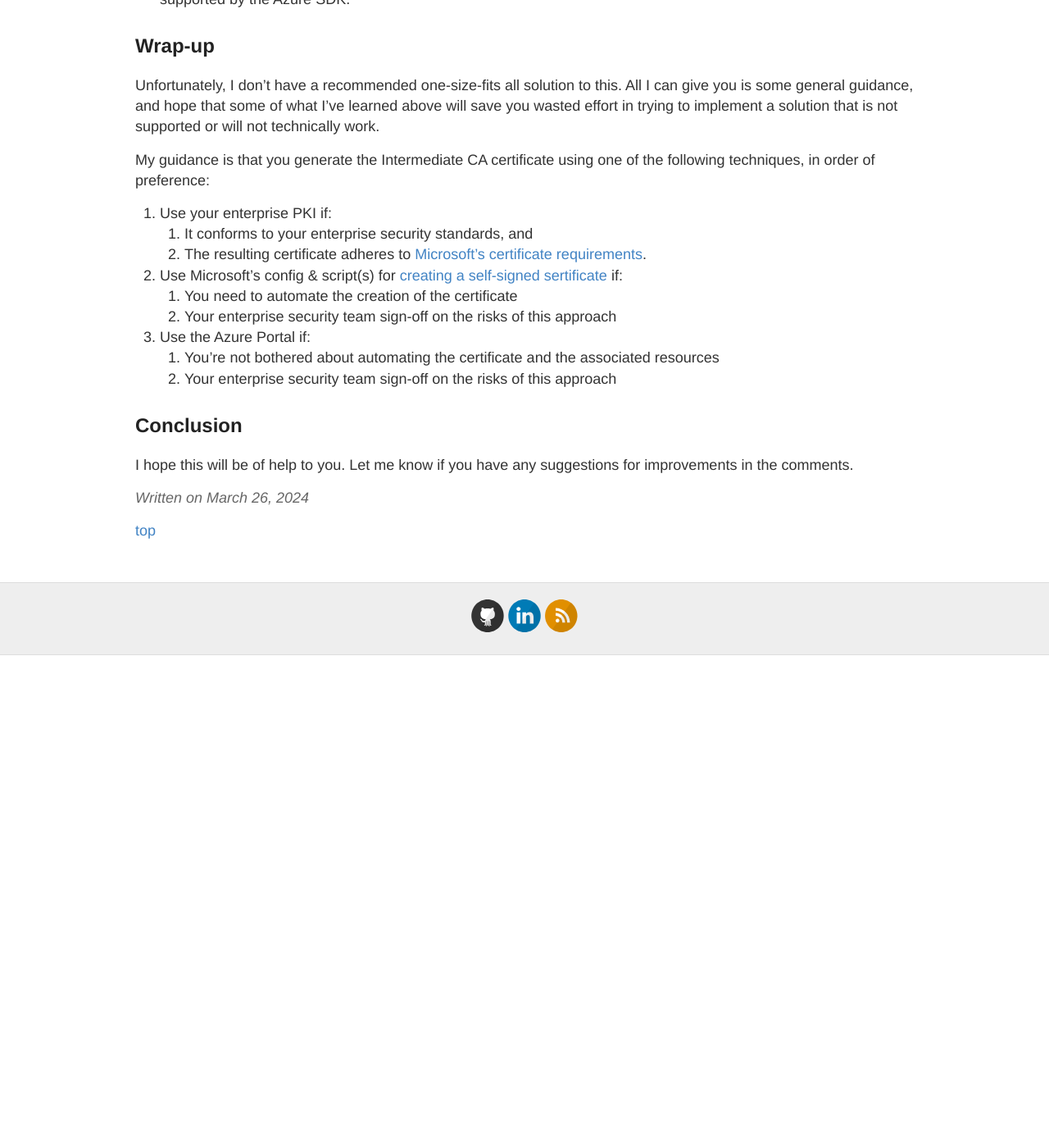
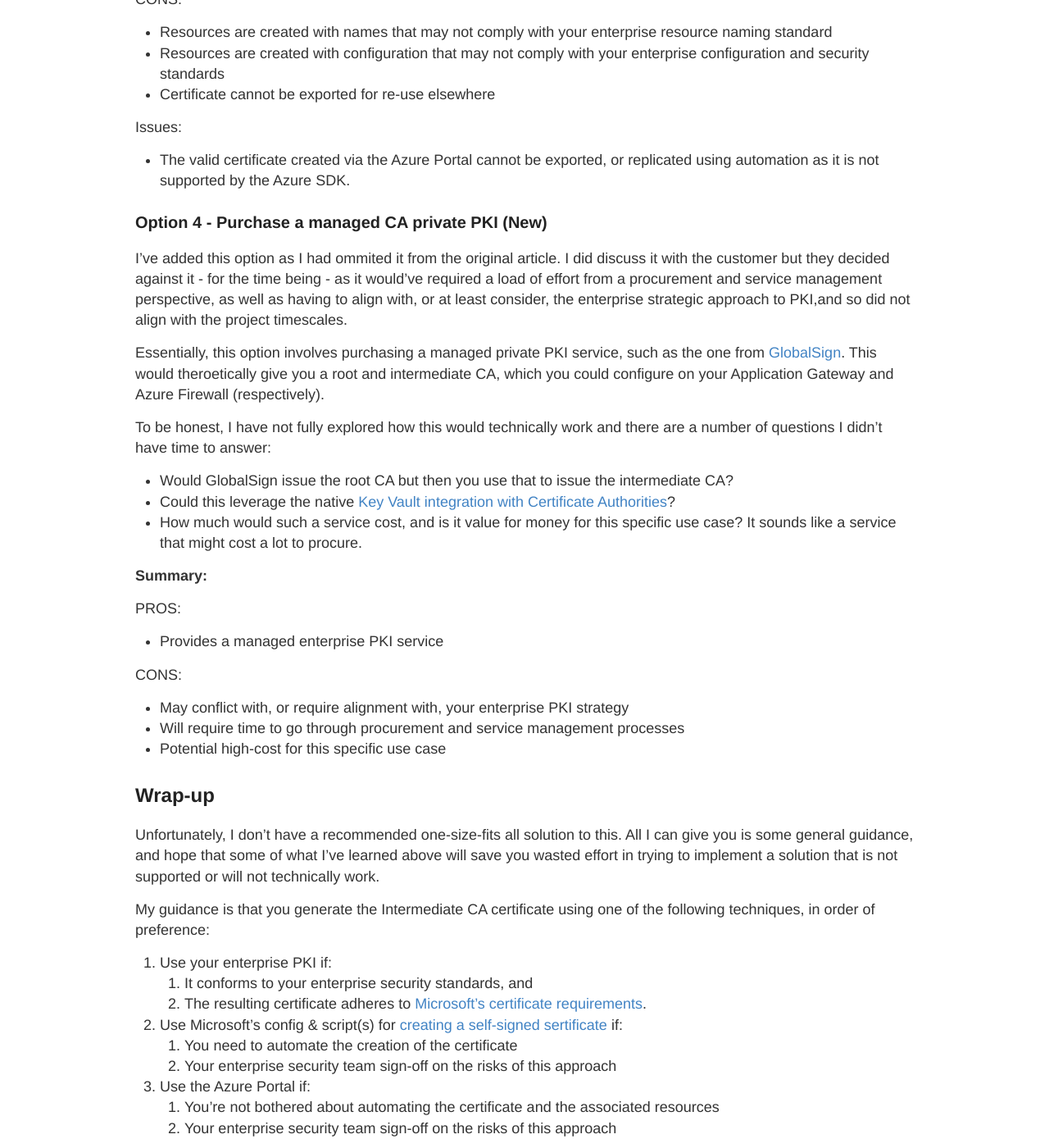
Before and after one commit to philipstreet/philipstreet.github.io, a Jekyll site: the page built from _posts/2024-03-26-TLS Inspection-for-DMZ-Azure-Application-Gateway-and-Azure-Firewall.md, in a window 1280 px wide and 1400 px high, scrolled down 3934 px. Shown: the whole window at 82% size. Built offline with Jekyll 4.4.1, drawn with Linux system fonts in a browser that asks for light colours; comment, search, counter and statistics services are not loaded; before the commit the page ends 4733 px from its top, so only the background shows below that; some of the changed text lies outside the part shown.

Commit message:
Update TLS post

```diff
--- a/_posts/2024-03-26-TLS Inspection-for-DMZ-Azure-Application-Gateway-and-Azure-Firewall.md
+++ b/_posts/2024-03-26-TLS Inspection-for-DMZ-Azure-Application-Gateway-and-Azure-Firewall.md
@@ -9,6 +9,8 @@ If the title of this article isn't long enough then the rest of the blog post wi
 I recently worked with a customer that wanted to deploy a conventional DMZ environment architecture in Azure using Azure Application Gateways and Azure Firewall, leveraging the various security features of Azure Firewall Premium SKU but specifically TLS Inspection for in-bound HTTP(S) traffic.
 
 This article specifically describes my challenges with configuring TLS Inspection in an enterprise environment.
+
+**UPDATED on 19th May 2024 after receiving a few comments and questions about [Let's Encrypt](#what-about-lets-encrypt) and [managed private PKI](#option-4---purchase-a-managed-ca-private-pki-new).**
 
 ## Architecture
 
@@ -28,11 +30,12 @@ The certificate used by Azure Firewall for TLS Inspection has [very specific req
 
 ## Options
 
-There are 3 options when configuring Azure Firewall with a CA certificate to be used for TLS Inspection, according to the official Microsoft documentation [Azure Firewall Premium Certificates](https://learn.microsoft.com/en-us/azure/firewall/premium-certificates#configure-a-certificate-in-your-policy){:target="_blank"}:
+There are 4 options when configuring Azure Firewall with a CA certificate to be used for TLS Inspection, according to the official Microsoft documentation [Azure Firewall Premium Certificates](https://learn.microsoft.com/en-us/azure/firewall/premium-certificates#configure-a-certificate-in-your-policy){:target="_blank"}:
 
 1. Create your own self-signed certificate
 2. Use your enterprise PKI to create an Intermediate CA certificate
 3. Certificate auto-generation (via the Azure Portal)
+4. Purchase a managed private PKI
 
 I'll go through each option, discuss some Pros and Cons, identify some limitations, and talk about some of the issues I encountered.
 
@@ -40,17 +43,21 @@ I'll go through each option, discuss some Pros and Cons, identify some limitatio
 
 For Dev/Test environments, Microsoft suggest [creating a self-signed sertificate](https://learn.microsoft.com/en-us/azure/firewall/premium-certificates#create-your-own-self-signed-ca-certificate){:target="_blank"} using OpenSSL and their provided config file with either the Bash or PowerShell script to generate root CA and intermediate CA certificates that you can then use on the Azure Application Gateway and AzureFirewall resources (respectively).
 
-**OpenSSL command-line?! What about Terraform?**
+#### OpenSSL command-line?! What about Terraform?
 
 I'm glad you asked, because I spent a fair amount of time on this.
 
 First of all, I tried using the [azurerm_key_vault_certificate](https://registry.terraform.io/providers/hashicorp/azurerm/latest/docs/resources/key_vault_certificate){:target="_blank"} resource but eventually discovered that the azurerm provider - or rather the Azure SDK - does not support the *Basic_Constraints* attribute required for the certificate, which is used to set the *is_ca_certitifcate* and *pathlength* properties. These certificate attribute properties are required to allow the Azure Firewall to issue temporary certificates for the TLS connection created by the Application Gateway.
 
-**After engaging Microsoft Support, they provided confirmation from the Azure Key Vault product group that there are *currently* no plans to support these features in the Azure SDK.**
+After engaging Microsoft Support, they provided confirmation from the Azure Key Vault product group that there are *currently* no plans to support these features in the Azure SDK.
 
-"Don't worry!", I hear you cry, "You can use the Hashicorp TLS provider instead."
+#### "Don't worry!", I hear you cry, "You can use the Hashicorp TLS provider instead."
 
 Yes and no... The [self_signed_cert](https://registry.terraform.io/providers/hashicorp/tls/latest/docs/resources/self_signed_cert){:target="_blank"} and [locally_signed_cert](https://registry.terraform.io/providers/hashicorp/tls/latest/docs/resources/locally_signed_cert){:target="_blank"} resources do have a *is_ca_certificate* property, BUT they do not support the required *pathlength* property. In fact, there is an outstanding, and slightly confusing, enhancement request to [add max_path_length in tls_locally_signed_cert](https://github.com/hashicorp/terraform-provider-tls/issues/296){:target="_blank"} to Hashicorp's TLS provider.
+
+#### What about Let's Encrypt?
+
+Unfortunately, Let's Encrypt can only issue X.509 certificates to enable HTTPS on websites, they do not issue intermediate CA certificates.
 
 **Summary:**
 
@@ -117,6 +124,30 @@ Issues:
 
 - The valid certificate created via the Azure Portal cannot be exported, or replicated using automation as it is not supported by the Azure SDK.
 
+### Option 4 - Purchase a managed CA private PKI (New)
+
+I've added this option as I had ommited it from the original article. I did discuss it with the customer but they decided against it - for the time being - as it would've required a load of effort from a procurement and service management perspective, as well as having to align with, or at least consider, the enterprise strategic approach to PKI,and so did not align with the project timescales.
+
+Essentially, this option involves purchasing a managed private PKI service, such as the one from [GlobalSign](https://www.globalsign.com/en/custom-ca-private-pki){:target="_blank"}. This would theroetically give you a root and intermediate CA, which you could configure on your Application Gateway and Azure Firewall (respectively).
+
+To be honest, I have not fully explored how this would technically work and there are a number of questions I didn't have time to answer:
+
+- Would GlobalSign issue the root CA but then you use that to issue the intermediate CA?
+- Could this leverage the native [Key Vault integration with Certificate Authorities](https://learn.microsoft.com/en-us/azure/key-vault/certificates/how-to-integrate-certificate-authority){:target="_blank"}?
+- How much would such a service cost, and is it value for money for this specific use case? It sounds like a service that might cost a lot to procure.
+
+**Summary:**
+
+PROS:
+
+- Provides a managed enterprise PKI service
+
+CONS:
+
+- May conflict with, or require alignment with, your enterprise PKI strategy
+- Will require time to go through procurement and service management processes
+- Potential high-cost for this specific use case
+
 ## Wrap-up
 
 Unfortunately, I don't have a recommended one-size-fits all solution to this. All I can give you is some general guidance, and hope that some of what I've learned above will save you wasted effort in trying to implement a solution that is not supported or will not technically work.
```
